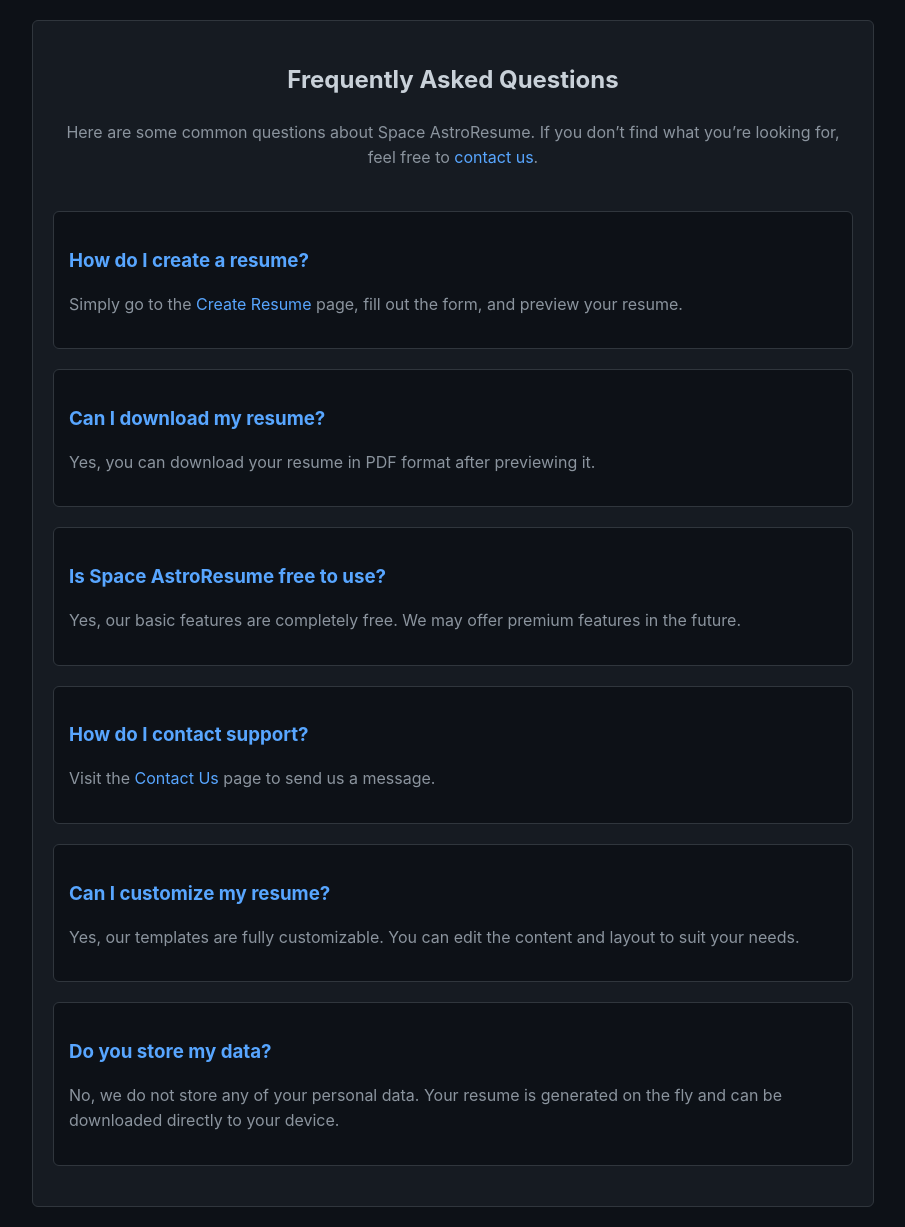
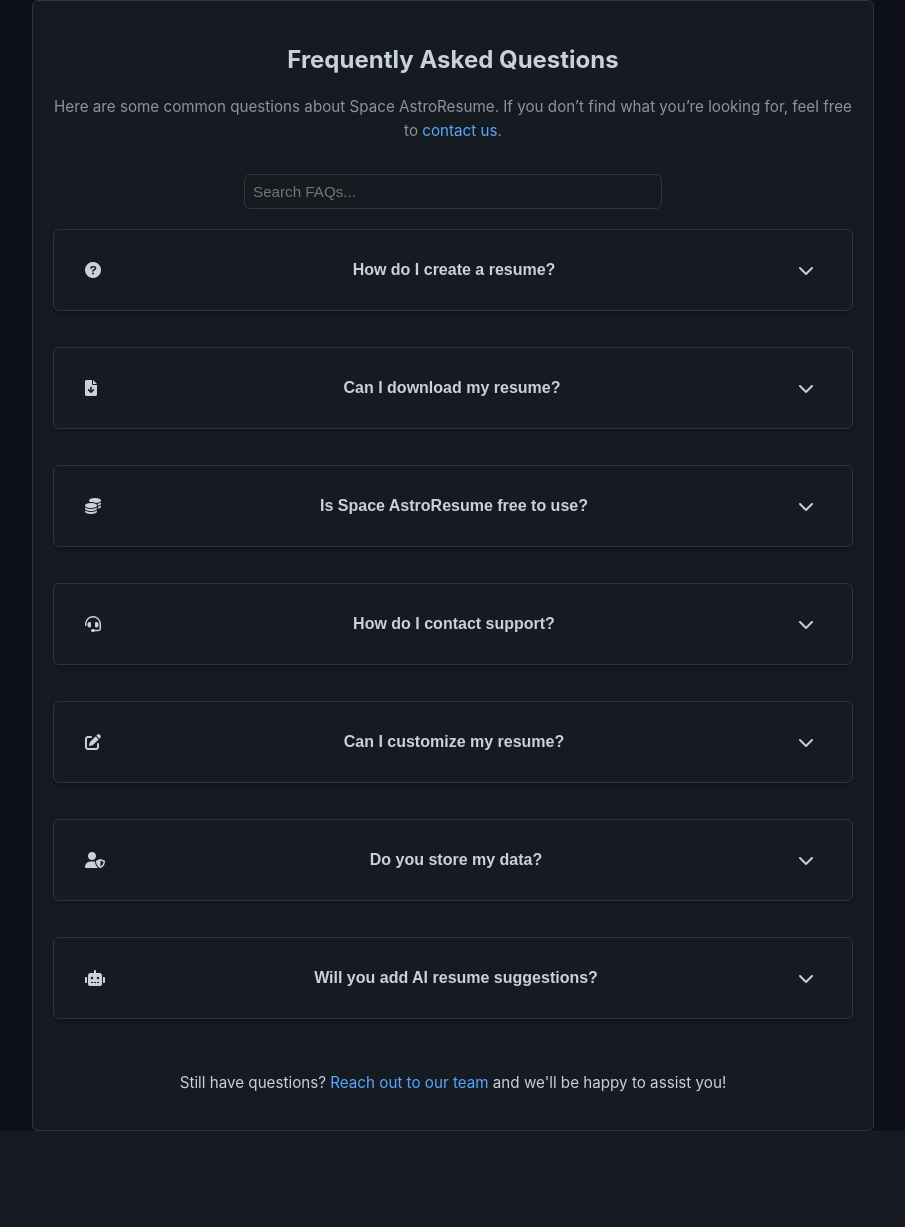
Before and after one commit to DaringPhoenix42/resume-builder, a Django app: page /faq/ in a window 1280 px wide. Shown: the part 59-1286 px from the top of the page, without its empty margins (187-1092 px from the left). After the commit the page ends 1190 px from the top, so only its background shows below. Run offline with Django 5.2, Linux system fonts and the light colour scheme.

Commit message:
updated faq page

```diff
--- a/resume_builder/resume_app/templates/faq.html
+++ b/resume_builder/resume_app/templates/faq.html
@@ -8,104 +8,274 @@
         Here are some common questions about Space AstroResume. If you don’t find what you’re looking for, feel free to <a href="{% url 'contact' %}">contact us</a>.
     </p>
 
-    <div class="faq-list">
+    <!-- (Optional) Search Bar -->
+    <div class="faq-search">
+        <input type="text" id="faqSearchInput" placeholder="Search FAQs..." onkeyup="filterFAQs()">
+    </div>
+
+    <div class="faq-list" id="faqList">
+        <!-- FAQ 1 -->
         <div class="faq-item">
-            <h3>How do I create a resume?</h3>
+            <button class="faq-question" onclick="toggleFAQ(this)">
+                <i class="fas fa-question-circle"></i>
+                <span>How do I create a resume?</span>
+                <i class="fas fa-chevron-down arrow-icon"></i>
+            </button>
+            <div class="faq-answer">
                 <p>
                     Simply go to the <a href="{% url 'resume_form' %}">Create Resume</a> page, fill out the form, and preview your resume.
+                    <br><br>
+                    **Steps to create a resume:**
+                    <ol>
+                        <li>Visit our <em>Create Resume</em> page.</li>
+                        <li>Fill in your personal information, education, and experience.</li>
+                        <li>Choose a template that fits your style.</li>
+                        <li>Click “Preview” to see how it looks, then download in PDF format.</li>
+                    </ol>
                 </p>
             </div>
+        </div>
 
+        <!-- FAQ 2 -->
         <div class="faq-item">
-            <h3>Can I download my resume?</h3>
+            <button class="faq-question" onclick="toggleFAQ(this)">
+                <i class="fas fa-file-download"></i>
+                <span>Can I download my resume?</span>
+                <i class="fas fa-chevron-down arrow-icon"></i>
+            </button>
+            <div class="faq-answer">
                 <p>
-                Yes, you can download your resume in PDF format after previewing it.
+                    Yes, you can download your resume in PDF format after previewing it. We recommend double-checking the layout and formatting before finalizing.
                 </p>
             </div>
+        </div>
 
+        <!-- FAQ 3 -->
         <div class="faq-item">
-            <h3>Is Space AstroResume free to use?</h3>
+            <button class="faq-question" onclick="toggleFAQ(this)">
+                <i class="fas fa-coins"></i>
+                <span>Is Space AstroResume free to use?</span>
+                <i class="fas fa-chevron-down arrow-icon"></i>
+            </button>
+            <div class="faq-answer">
                 <p>
-                Yes, our basic features are completely free. We may offer premium features in the future.
+                    Yes, our basic features are completely free. We may introduce premium features in the future (such as advanced templates or AI-driven resume critiques), but the core functionality will remain free.
                 </p>
             </div>
+        </div>
 
+        <!-- FAQ 4 -->
         <div class="faq-item">
-            <h3>How do I contact support?</h3>
+            <button class="faq-question" onclick="toggleFAQ(this)">
+                <i class="fas fa-headset"></i>
+                <span>How do I contact support?</span>
+                <i class="fas fa-chevron-down arrow-icon"></i>
+            </button>
+            <div class="faq-answer">
                 <p>
-                Visit the <a href="{% url 'contact' %}">Contact Us</a> page to send us a message.
+                    Visit the <a href="{% url 'contact' %}">Contact Us</a> page to send us a message. Our support team is available Monday through Friday from 9 AM to 5 PM (EST). We typically respond within 24 hours.
                 </p>
             </div>
+        </div>
 
+        <!-- FAQ 5 -->
         <div class="faq-item">
-            <h3>Can I customize my resume?</h3>
+            <button class="faq-question" onclick="toggleFAQ(this)">
+                <i class="fas fa-edit"></i>
+                <span>Can I customize my resume?</span>
+                <i class="fas fa-chevron-down arrow-icon"></i>
+            </button>
+            <div class="faq-answer">
                 <p>
-                Yes, our templates are fully customizable. You can edit the content and layout to suit your needs.
+                    Absolutely! Our templates are fully customizable. You can rearrange sections, change fonts, and edit colors to match your personal style or industry standards. We also offer both dark and light themes for each template.
                 </p>
             </div>
+        </div>
 
+        <!-- FAQ 6 -->
         <div class="faq-item">
-            <h3>Do you store my data?</h3>
+            <button class="faq-question" onclick="toggleFAQ(this)">
+                <i class="fas fa-user-shield"></i>
+                <span>Do you store my data?</span>
+                <i class="fas fa-chevron-down arrow-icon"></i>
+            </button>
+            <div class="faq-answer">
                 <p>
-                No, we do not store any of your personal data. Your resume is generated on the fly and can be downloaded directly to your device.
+                    No, we do not store any of your personal data on our servers. Your resume is generated on-the-fly, and you can download it directly to your device. For added privacy, we recommend saving your resume locally.
+                </p>
+            </div>
+        </div>
+
+        <!-- FAQ 7 (Extra Example) -->
+        <div class="faq-item">
+            <button class="faq-question" onclick="toggleFAQ(this)">
+                <i class="fas fa-robot"></i>
+                <span>Will you add AI resume suggestions?</span>
+                <i class="fas fa-chevron-down arrow-icon"></i>
+            </button>
+            <div class="faq-answer">
+                <p>
+                    We’re exploring the integration of AI to provide personalized feedback and suggestions. Stay tuned for future updates in our <a href="{% url 'about' %}">Roadmap</a>.
                 </p>
             </div>
         </div>
     </div>
-{% endblock %}
 
-{% comment %} {% extends 'base.html' %}
-{% load static %}
-
-{% block content %}
-<div class="faq-container">
-    <h2>Frequently Asked Questions</h2>
-    <p class="faq-description">
-        Here are some common questions about Space AstroResume. If you don’t find what you’re looking for, feel free to <a href="{% url 'contact' %}">contact us</a>.
-    </p>
-
-    <div class="faq-list">
-        <div class="faq-item">
-            <h3>How do I create a resume?</h3>
-            <p>
-                Simply go to the <a href="{% url 'resume_form' %}">Create Resume</a> page, fill out the form, and preview your resume.
-            </p>
+    <!-- CTA for Additional Help -->
+    <div class="faq-help">
+        <p>Still have questions? <a href="{% url 'contact' %}">Reach out to our team</a> and we'll be happy to assist you!</p>
+    </div>
 </div>
 
-        <div class="faq-item">
-            <h3>Can I download my resume?</h3>
-            <p>
-                Yes, you can download your resume in PDF format after previewing it.
-            </p>
-        </div>
+<!-- (Optional) Minimal JavaScript for Accordion & Search -->
+<script>
+function toggleFAQ(button) {
+    // Toggle the 'active' class on the clicked FAQ question
+    button.classList.toggle('active');
+    const answer = button.nextElementSibling;
+    if (button.classList.contains('active')) {
+        answer.style.maxHeight = answer.scrollHeight + 'px';
+    } else {
+        answer.style.maxHeight = 0;
+    }
+}
 
-        <div class="faq-item">
-            <h3>Is Space AstroResume free to use?</h3>
-            <p>
-                Yes, our basic features are completely free. We may offer premium features in the future.
-            </p>
-        </div>
+// Filter FAQs by text input
+function filterFAQs() {
+    const input = document.getElementById('faqSearchInput');
+    const filter = input.value.toLowerCase();
+    const faqItems = document.getElementsByClassName('faq-item');
 
-        <div class="faq-item">
-            <h3>How do I contact support?</h3>
-            <p>
-                Visit the <a href="{% url 'contact' %}">Contact Us</a> page to send us a message.
-            </p>
-        </div>
+    for (let i = 0; i < faqItems.length; i++) {
+        const questionText = faqItems[i].querySelector('.faq-question span').innerText.toLowerCase();
+        const answerText = faqItems[i].querySelector('.faq-answer p').innerText.toLowerCase();
 
-        <div class="faq-item">
-            <h3>Can I customize my resume?</h3>
-            <p>
-                Yes, our templates are fully customizable. You can edit the content and layout to suit your needs.
-            </p>
-        </div>
+        if (questionText.indexOf(filter) > -1 || answerText.indexOf(filter) > -1) {
+            faqItems[i].style.display = '';
+        } else {
+            faqItems[i].style.display = 'none';
+        }
+    }
+}
+</script>
 
-        <div class="faq-item">
-            <h3>Do you store my data?</h3>
-            <p>
-                No, we do not store any of your personal data. Your resume is generated on the fly and can be downloaded directly to your device.
-            </p>
-        </div>
-    </div>
-</div>
-{% endblock %} {% endcomment %}
+<style>
+/* Container */
+.faq-container {
+    max-width: 800px;
+    margin: 0 auto;
+    padding: 20px;
+    color: #c9d1d9;
+}
+
+/* Title & Description */
+.faq-container h2 {
+    text-align: center;
+    margin-bottom: 10px;
+    color: #c9d1d9;
+}
+.faq-description {
+    text-align: center;
+    margin-bottom: 30px;
+    color: #8b949e;
+    font-size: 0.95rem;
+}
+
+/* Search Bar */
+.faq-search {
+    text-align: center;
+    margin-bottom: 20px;
+}
+#faqSearchInput {
+    width: 60%;
+    max-width: 400px;
+    padding: 0.5rem;
+    border: 1px solid #30363d;
+    border-radius: 6px;
+    background-color: #161b22;
+    color: #c9d1d9;
+    outline: none;
+    font-size: 0.95rem;
+    transition: border-color 0.3s;
+}
+#faqSearchInput:focus {
+    border-color: #58a6ff;
+}
+
+/* FAQ List */
+.faq-list {
+    display: flex;
+    flex-direction: column;
+    gap: 1rem;
+}
+
+/* FAQ Item */
+.faq-item {
+    background-color: #161b22;
+    border: 1px solid #30363d;
+    border-radius: 6px;
+    overflow: hidden; /* So the collapsed content is hidden */
+    box-shadow: 0 2px 4px rgba(0,0,0,0.3);
+}
+
+/* FAQ Question (Button) */
+.faq-question {
+    width: 100%;
+    text-align: left;
+    padding: 1rem;
+    background: none;
+    border: none;
+    outline: none;
+    color: #c9d1d9;
+    font-size: 1rem;
+    font-weight: 600;
+    display: flex;
+    align-items: center;
+    justify-content: space-between;
+    cursor: pointer;
+    transition: background 0.3s;
+}
+.faq-question:hover {
+    background-color: #0d1117;
+}
+.faq-question i {
+    margin-right: 0.5rem;
+}
+
+/* Arrow Icon */
+.arrow-icon {
+    transition: transform 0.3s;
+}
+.faq-question.active .arrow-icon {
+    transform: rotate(180deg);
+}
+
+/* FAQ Answer */
+.faq-answer {
+    max-height: 0;
+    overflow: hidden;
+    transition: max-height 0.3s ease-out;
+    padding: 0 1rem;
+}
+.faq-answer p {
+    margin: 1rem 0;
+    font-size: 0.95rem;
+    color: #8b949e;
+    line-height: 1.5;
+}
+
+/* CTA for Additional Help */
+.faq-help {
+    text-align: center;
+    margin-top: 2rem;
+    font-size: 0.95rem;
+}
+.faq-help a {
+    color: #58a6ff;
+    text-decoration: none;
+}
+.faq-help a:hover {
+    text-decoration: underline;
+}
+</style>
+{% endblock %}
```
Lines whose indentation alone changed are shown as unchanged.
